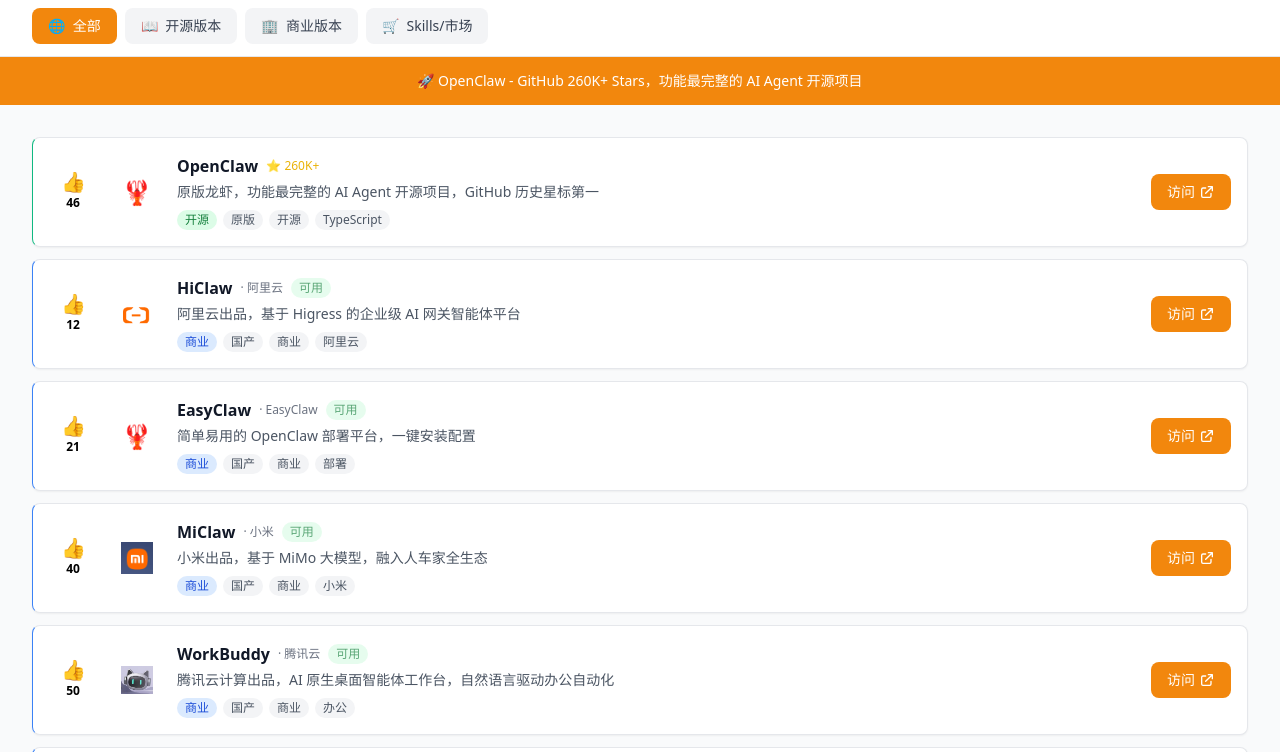
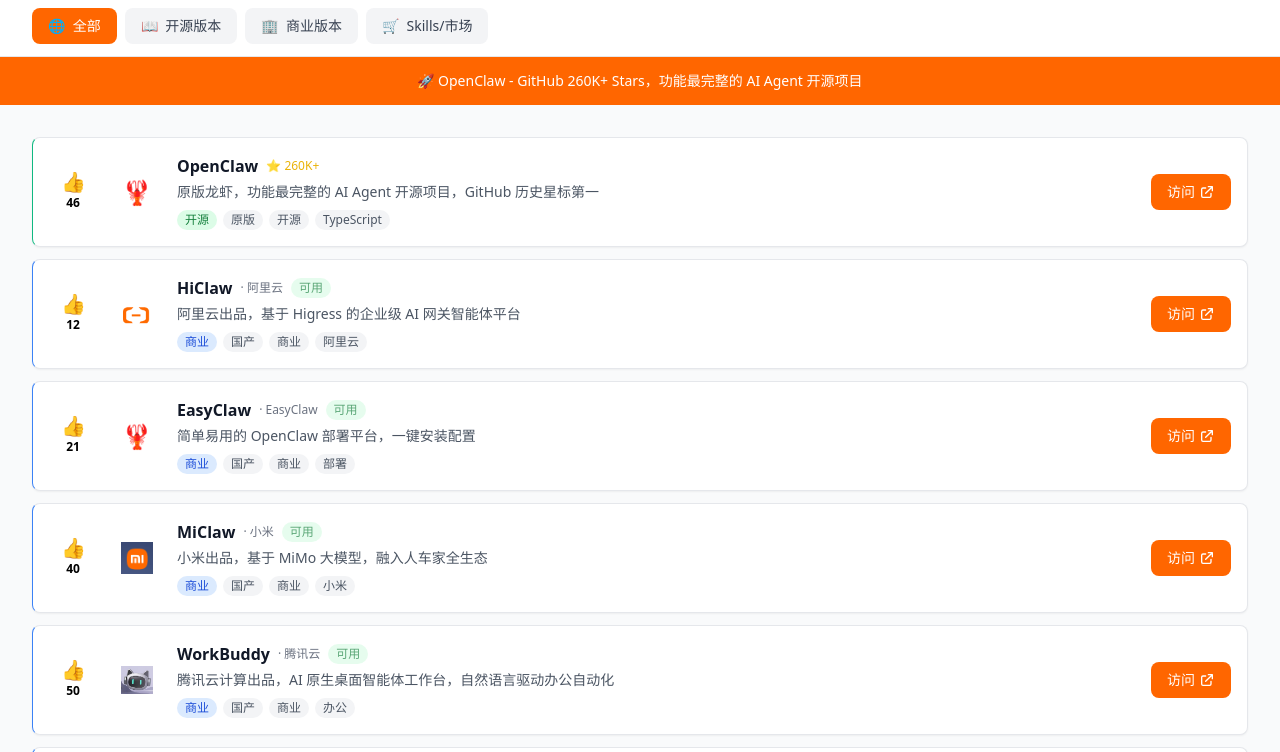
Before and after one commit to Sea-66/claw-hub, a website: page index.html in a window 1280 px wide. Shown: the part 68-820 px from the top of the page. Drawn offline with nearby package versions, Linux system fonts and the light colour scheme.

Commit message:
更改主题色为 #FF6600 (hsl 20, 100%, 50%)

```diff
--- a/index.html
+++ b/index.html
@@ -18,16 +18,16 @@
                 extend: {
                     colors: {
                         claw: {
-                            50: '#fef6ef',
-                            100: '#fdebd9',
-                            200: '#fad4b0',
-                            300: '#f5b072',
-                            400: '#f1923c',
-                            500: '#f2870d',
-                            600: '#d9700a',
-                            700: '#b55a09',
-                            800: '#91480b',
-                            900: '#783b0d',
+                            50: '#fff6f0',
+                            100: '#ffebe0',
+                            200: '#ffd4bf',
+                            300: '#ff9966',
+                            400: '#ff8533',
+                            500: '#ff6600',
+                            600: '#d95500',
+                            700: '#b34700',
+                            800: '#8c3800',
+                            900: '#702d00',
                         }
                     }
                 }
```
